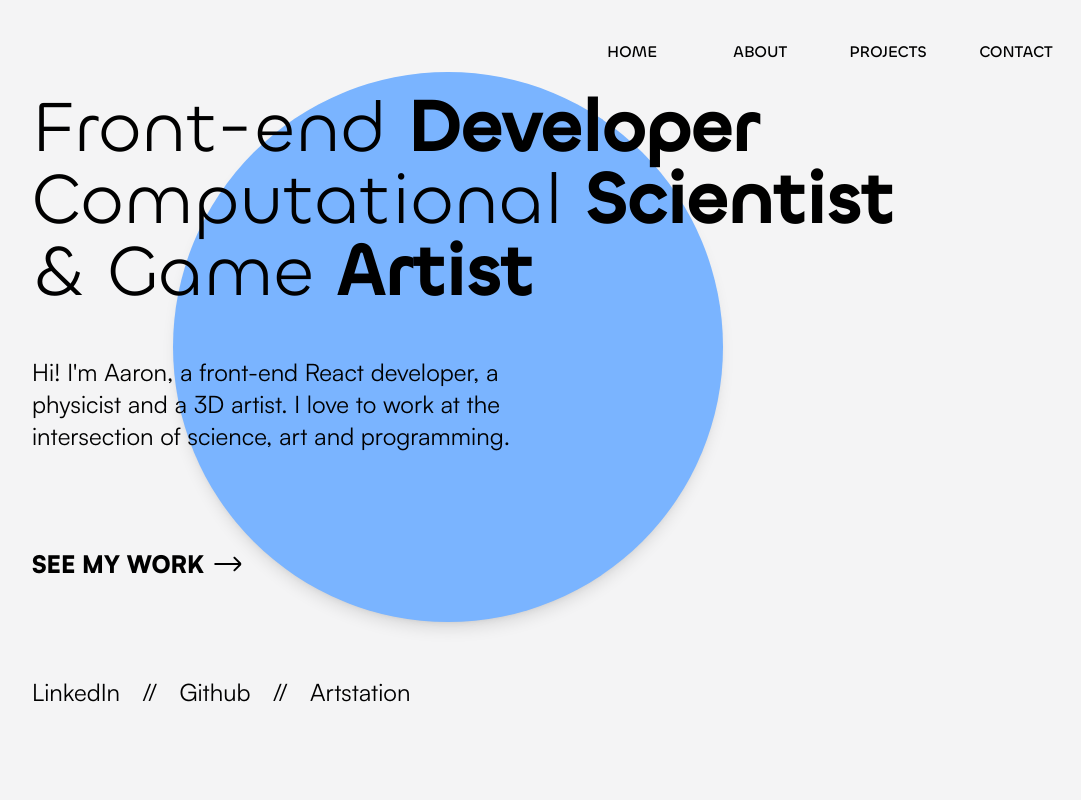
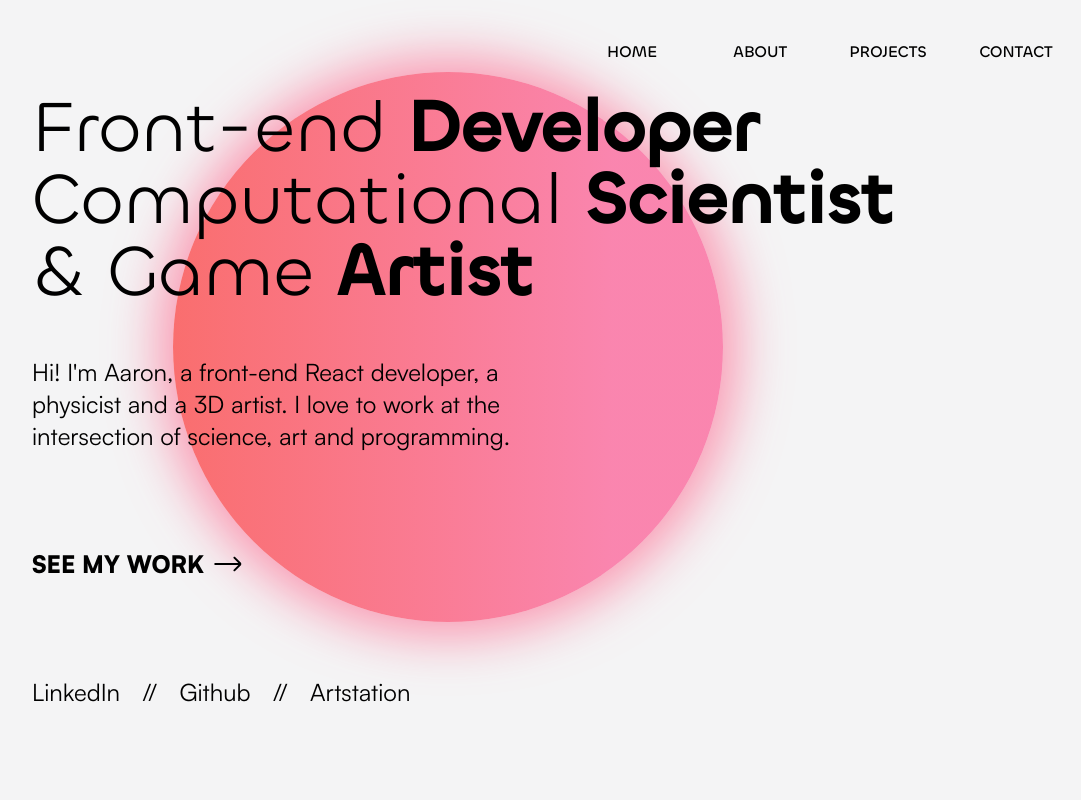
Before and after one commit to iaaron-xyz/portfolio, a React (Vite) app: page / in a window 1280 px wide. Shown: the top 800 px of the page, without its empty margins (160-1241 px from the left). Built offline with nearby package versions, Linux system fonts and the light colour scheme.

Commit message:
add glow effect to bg circle

```diff
--- a/src/components/Pages/Homepage/HomeCover.jsx
+++ b/src/components/Pages/Homepage/HomeCover.jsx
@@ -85,7 +85,7 @@ const HomeCoverArt = () => {
 
   return (
     <div className='self-center flex flex-col items-center w-full'>
-      <div style={circleMovement} className='bg-circle shadow-lg'></div>
+      <div style={circleMovement} className='bg-circle'></div>
     </div>
   );
 };
--- a/src/index.css
+++ b/src/index.css
@@ -26,12 +26,17 @@
         -webkit-backdrop-filter: blur(6.8px);
     }
     .bg-circle {
-        background: #7ab4ff;
-        /* background: white; */
+        background: rgb(253, 29, 29);
+        background: linear-gradient(
+            90deg,
+            rgba(253, 29, 29, 0.623) 0%,
+            rgba(255, 38, 114, 0.538) 80%
+        );
         height: 550px;
         width: 550px;
         border-radius: 500px;
         position: absolute;
+        box-shadow: 0 0 50px 15px #ff5a8397;
     }
 
     .project-image {
```
